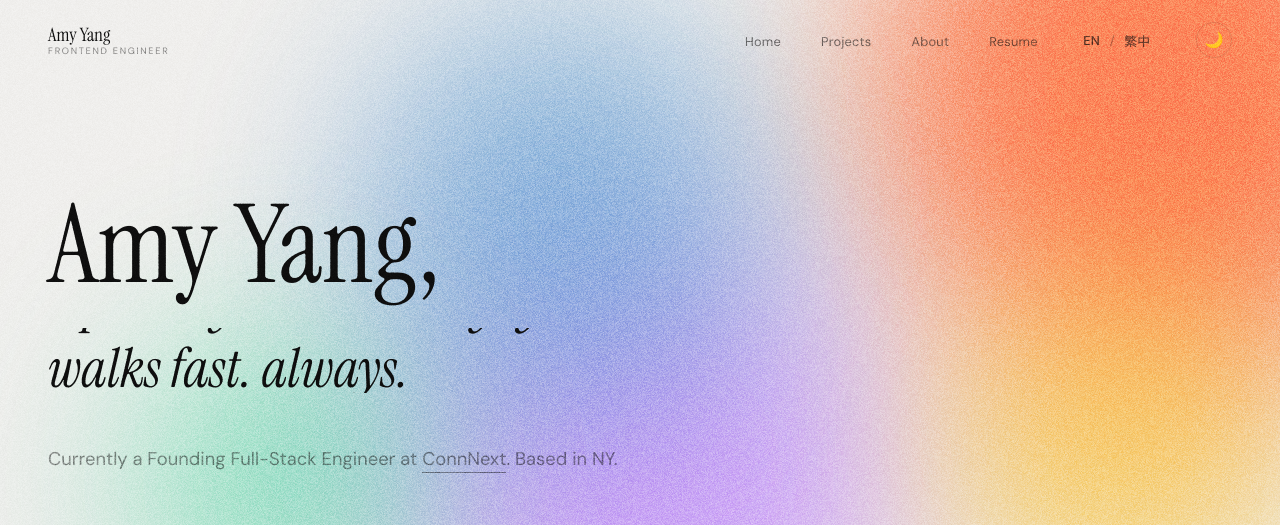
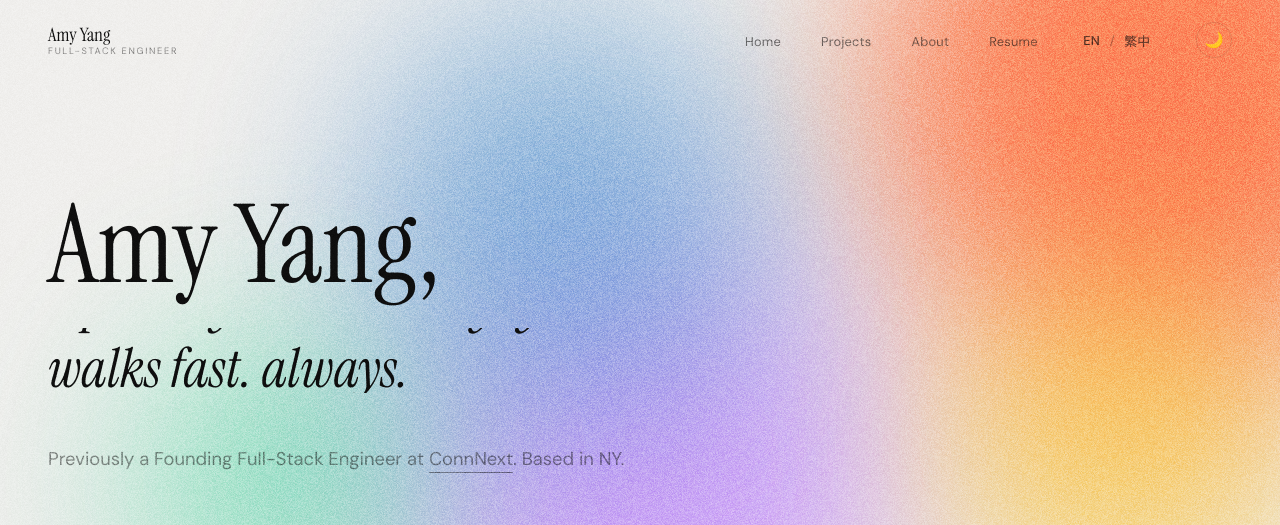
Before and after one commit to iamy8000/yating-portfolio, a React (Vite) app: page / in a window 1280 px wide. Shown: the top 525 px of the page. Built offline with nearby package versions, Linux system fonts and the light colour scheme.

Commit message:
Replaced frontend eng with fullstack eng

```diff
--- a/index.html
+++ b/index.html
@@ -7,12 +7,12 @@
   <meta name="theme-color" content="#F0EFED" />
   <meta property="og:type" content="website" />
   <meta property="og:site_name" content="Amy Yang" />
-  <meta property="og:title" content="Amy Yang — Frontend Engineer" />
+  <meta property="og:title" content="Amy Yang — Full-Stack Engineer" />
   <meta property="og:description" content="Amy Yang — Frontend / full-stack engineer. Portfolio, projects, and experience. Based in New York." />
   <meta property="og:url" content="https://yating-portfolio.vercel.app/" />
   <meta property="og:locale" content="en_US" />
   <meta name="twitter:card" content="summary_large_image" />
-  <meta name="twitter:title" content="Amy Yang — Frontend Engineer" />
+  <meta name="twitter:title" content="Amy Yang — Full-Stack Engineer" />
   <meta name="twitter:description" content="Amy Yang — Frontend / full-stack engineer. Portfolio, projects, and experience. Based in New York." />
   <script>
     (function() {
@@ -24,7 +24,7 @@
       document.documentElement.lang = lang === 'zh-TW' ? 'zh-Hant' : 'en';
     })();
   </script>
-  <title>Amy Yang — Frontend Engineer</title>
+  <title>Amy Yang — Full-Stack Engineer</title>
   <link rel="icon" href="/images/yy-profile-pic.jpeg" type="image/jpeg" />
   <link rel="apple-touch-icon" href="/images/yy-profile-pic.jpeg" />
   <link href="https://fonts.googleapis.com/css2?family=Instrument+Serif:ital@0;1&family=DM+Sans:opsz,wght@9..40,300;9..40,400;9..40,500&family=Press+Start+2P&display=swap" rel="stylesheet" />
--- a/src/i18n/translations.ts
+++ b/src/i18n/translations.ts
@@ -11,7 +11,7 @@ export const translations = {
       projects: 'Projects',
       about: 'About',
       resume: 'Resume',
-      subtitle: 'Frontend Engineer',
+      subtitle: 'Full-Stack Engineer',
       aria: { openMenu: 'Open menu', closeMenu: 'Close menu', toggleTheme: 'Toggle theme' },
     },
     hero: {
@@ -34,7 +34,7 @@ export const translations = {
         'hoping to finish a book',
         'on the subway this month 📙',
       ],
-      subtitle: 'Currently a Founding Full-Stack Engineer at',
+      subtitle: 'Previously a Founding Full-Stack Engineer at',
       subtitleConnNext: 'ConnNext',
       subtitleBased: 'Based in NY.',
       learnMore: 'Learn more about me :)',
```
